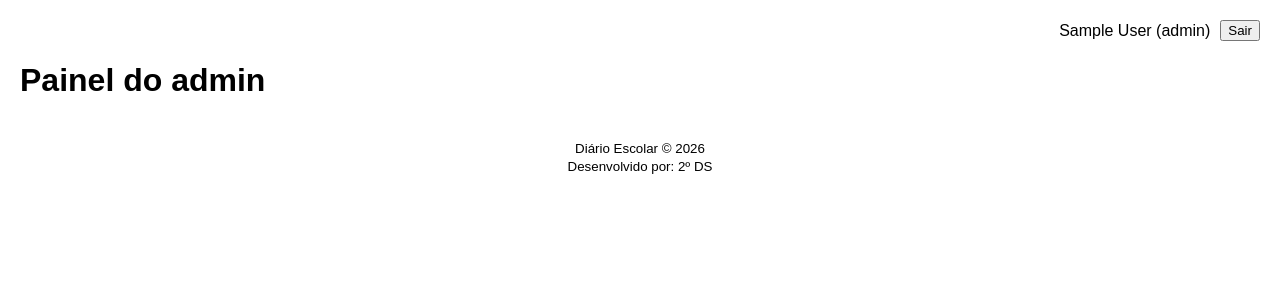
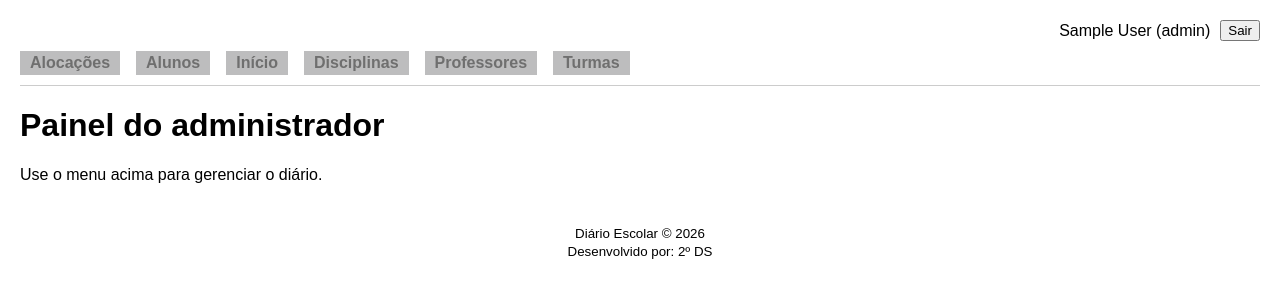
Before and after one commit to ravisantos/diario-escolar-online, a Flask app: page /admin/ in a window 1280 px wide. Shown: the top 300 px of the page. Run offline with Flask 3, Linux system fonts and the light colour scheme; the visitor is signed in with stand-in values (Sample User, id 1).

Commit message:
Rotas dos templates admin criadas + menu nav em base.html

```diff
--- a/diario-escolar/routes/admin.py
+++ b/diario-escolar/routes/admin.py
@@ -2,25 +2,71 @@ from flask import Blueprint, flash, redirect, render_template, request, url_for
 
 from extensions import db
 from models.disciplina import Disciplina
-from models.turma import Turma
 from routes.decorators import login_obrigatorio
 
 admin_bp = Blueprint('admin', __name__)
 
-TURNOS = ('Manhã', 'Tarde', 'Noite')
+# Rotas para os templates do painel admin:
 
+# Dashboard admin (inicio)
 
 @admin_bp.route('/')
 @login_obrigatorio('admin')
 def dashboard():
-    return render_template(
-        'admin/dashboard.html',
-        total_turmas=Turma.query.count(),
-        total_disciplinas=Disciplina.query.count(),
-    )
+    return render_template('admin/dashboard.html')
 
+#Disciplinas
 
-# ------------------------------------------------ TURMAS
+@admin_bp.route('/disciplinas', methods=['GET', 'POST'])
+@login_obrigatorio('admin')
+def disciplinas():
+    if request.method == 'POST':
+        nome = request.form.get('nome', '').strip()
 
-def _ler_turma_do_formulario():
-    """Lê e valida o formulário. Devolve (nome, ano, turno, erro)."""
+        if not nome:
+            flash('Informe o nome da disciplina.', 'erro')
+        elif Disciplina.query.filter_by(nome=nome).first():
+            flash('Já existe uma disciplina com esse nome.', 'erro')
+        else:
+            db.session.add(Disciplina(nome=nome))
+            db.session.commit()
+            flash(f'Disciplina {nome} criada.', 'sucesso')
+            return redirect(url_for('admin.disciplinas'))
+
+    lista = Disciplina.query.order_by(Disciplina.nome).all()
+    return render_template('admin/disciplinas.html', disciplinas=lista)
+
+# Alocações
+
+@admin_bp.route('/alocacoes', methods=['GET', 'POST'])
+@login_obrigatorio('admin')
+def alocacoes():
+    return render_template('admin/alocacoes.html')
+
+# Professores
+
+@admin_bp.route('/professores', methods=['GET', 'POST'])
+@login_obrigatorio('admin')
+def professores():
+    return render_template('admin/professores.html')
+
+# Turmas
+
+@admin_bp.route('/turmas', methods=['GET', 'POST'])
+@login_obrigatorio('admin')
+def turmas():
+    return render_template('admin/turmas.html')
+
+# Matrículas
+
+@admin_bp.route('/matriculas', methods=['GET', 'POST'])
+@login_obrigatorio('admin')
+def matriculas():
+    return render_template('admin/matriculas.html')
+
+# Alunos
+
+@admin_bp.route('/alunos', methods=['GET', 'POST'])
+@login_obrigatorio('admin')
+def alunos():
+    return render_template('admin/alunos.html')
--- a/diario-escolar/static/css/admin.css
+++ b/diario-escolar/static/css/admin.css
@@ -0,0 +1,42 @@
+#menu-admin {
+    display: flex;
+    gap: 16px;
+    padding: 10px 0;
+    border-bottom: 1px solid #ccc;
+    margin-bottom: 20px;
+}
+
+#menu-admin a {
+    background-color: #a2a2a3;
+    padding: 3px 10px;
+    text-decoration: none;
+    color: #333;
+    font-weight: bold;
+}
+
+#menu-admin a:hover {
+    opacity: 1;
+}
+
+#menu-admin a {
+    opacity: 0.7;
+    transition: opacity 0.3s;
+}
+
+form label {
+    display: block;
+    margin-top: 8px;
+}
+
+table {
+    border-collapse: collapse;
+    margin-top: 24px;
+    width: 100%;
+    max-width: 700px;
+}
+
+th, td {
+    border: 1px solid #ccc;
+    padding: 8px;
+    text-align: left;
+}
--- a/diario-escolar/templates/admin/alocacoes.html
+++ b/diario-escolar/templates/admin/alocacoes.html
@@ -0,0 +1 @@
+{% extends 'admin/base_admin.html' %}
--- a/diario-escolar/templates/admin/alunos.html
+++ b/diario-escolar/templates/admin/alunos.html
@@ -0,0 +1 @@
+{% extends 'admin/base_admin.html' %}
--- /dev/null
+++ b/diario-escolar/templates/admin/base_admin.html
@@ -0,0 +1,21 @@
+{% extends 'base.html' %}
+
+{% block css %}
+  <link rel="stylesheet" href="{{ url_for('static', filename='css/admin.css') }}">
+{% endblock %}
+
+{% block conteudo %}
+
+<aside>
+  <nav id="menu-admin">
+    <a href="{{ url_for('admin.alocacoes') }}" target="_self">Alocações</a>
+    <a href="{{ url_for('admin.alunos') }}" target="_self">Alunos</a>
+    <a href="{{ url_for('admin.dashboard') }}" target="_self">Início</a>
+    <a href="{{ url_for('admin.disciplinas') }}" target="_self">Disciplinas</a>
+    <a href="{{ url_for('admin.professores') }}" target="_self">Professores</a>
+    <a href="{{ url_for('admin.turmas') }}" target="_self">Turmas</a>
+  </nav>
+</aside>
+
+  {% block conteudo_admin %}{% endblock %}
+{% endblock %}
--- a/diario-escolar/templates/admin/dashboard.html
+++ b/diario-escolar/templates/admin/dashboard.html
@@ -1,5 +1,8 @@
-{% extends 'base.html' %}
+{% extends 'admin/base_admin.html' %}
 
-{% block conteudo %}
-  <h1>Painel do admin</h1>
+{% block titulo %}Painel do administrador{% endblock %}
+
+{% block conteudo_admin %}
+  <h1>Painel do administrador</h1>
+  <p>Use o menu acima para gerenciar o diário.</p>
 {% endblock %}
--- a/diario-escolar/templates/admin/matriculas.html
+++ b/diario-escolar/templates/admin/matriculas.html
@@ -0,0 +1 @@
+{% extends 'admin/base_admin.html' %}
--- a/diario-escolar/templates/admin/professores.html
+++ b/diario-escolar/templates/admin/professores.html
@@ -0,0 +1 @@
+{% extends 'admin/base_admin.html' %}
--- a/diario-escolar/templates/admin/turmas.html
+++ b/diario-escolar/templates/admin/turmas.html
@@ -0,0 +1 @@
+{% extends 'admin/base_admin.html' %}
```
Also changed, not shown: diario-escolar/templates/admin/disciplinas.html (+26 -0 lines).
